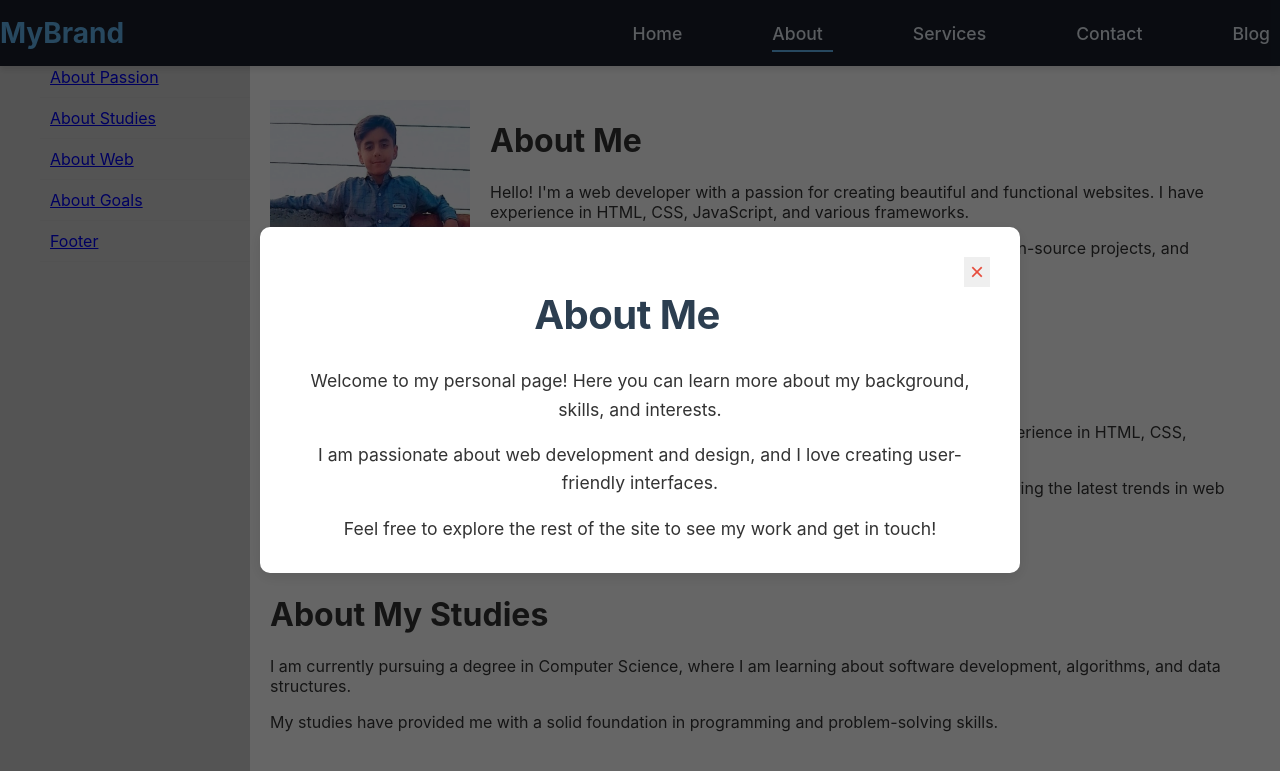
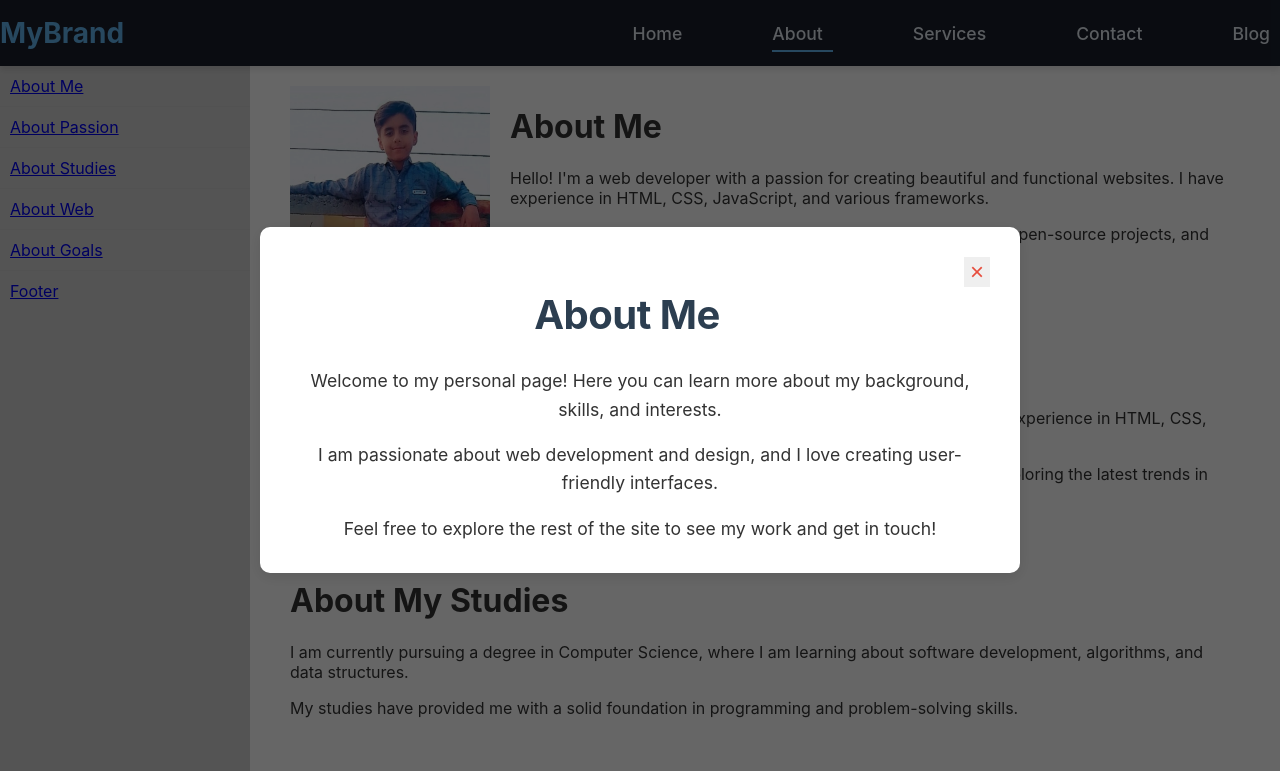
Before and after one commit to Abdullah-webanalyzer/portfolio, a plain HTML site: page About/about.html in a window 1280 px wide. Shown: the top 771 px of the page. Drawn offline with Linux system fonts and the light colour scheme.

Commit message:
added dynamic margin top to external-body to make it visible under navbar.Also added styling to make context takes 100% of external div

```diff
--- a/About/about.html
+++ b/About/about.html
@@ -38,7 +38,7 @@
         </div>
     </div>
 
-    <div class="external-body">
+    <div class="external-body" id="down_to_navbar">
         <div class="context">
             <ul>
                 <li><a href="#" data-target="about_me">About Me</a></li>
@@ -91,7 +91,6 @@
             </div>
         </div>
     </div>
-    <br>
         <footer class="site-footer" id="footer">
             <div class="footer-container">
                 <div class="footer-section footer-nav">
--- a/About/css/body.css
+++ b/About/css/body.css
@@ -1,13 +1,19 @@
-body {
-    background-color: rgba(255, 255, 255, 0);
+/* css/body.css */
+
+html, body {
+    background-color: rgba(255, 255, 255, 0); /* Confirm if transparent body background is desired */
     font-family: Inter, sans-serif;
     margin: 0;
-    padding: 0px;
+    padding: 0; /* Reset default padding here first */
     color: #333;
-    display: flex; /* Enable Flexbox for direct children of body */
-    flex-direction: column; /* Stack children (navbar, main-layout-wrapper) vertically */
-    min-height: 100vh; /* Ensure body takes at least full viewport height */
+
+    /* REQUIRED for main page vertical Flexbox */
+    display: flex;         /* Makes body a flex container */
+    flex-direction: column; /* Stacks children (navbar, main-content, footer) vertically */
+    min-height: 100vh;     /* Ensures body takes at least full viewport height */
+    height: 100%;          /* Important for consistent scaling */
 }
+
 body::-webkit-scrollbar {
     display: none;
 }
--- a/About/css/content_container.css
+++ b/About/css/content_container.css
@@ -1,17 +1,16 @@
 
 .content-container {
-    margin-left: 250px;
     display: flex;
-    align-items: top;
+    align-items: flex-start;
     gap: 20px;
     padding: 20px;
     max-width: 960px;
+    margin: 0 auto;
 }
 
 .image-area {
-    flex: 1;
-    min-width: 200px;
-    max-width: 200px;
+    width: 200px;
+    flex-shrink: 0;
 }
 
 .image-area img {
@@ -21,10 +20,10 @@
 }
 
 .text-area {
-    flex: 2;
+    flex: 1;
 }
 .top-container {
-    padding-top: 100px;
+    padding-top: 20px;
 }
 .top-container:nth-child(2) h1 {
     font-size: 1.5rem;
--- a/About/css/context.css
+++ b/About/css/context.css
@@ -1,13 +1,18 @@
 .context {
     background-color: lightgrey;
-    position: absolute;
     width: 250px;
-    height: 170%;
+    flex-shrink: 0;
+    box-sizing: border-box; /* Ensures padding is included in the 250px width */
 }
 .context ul {
     list-style-type: none;
+    padding: 0;
+    margin: 0;
 }/*  */
 .context ul li {
     padding: 10px;
     border-bottom: 1px solid #ccc;
 }
+.context ul li:last-child {
+    border-bottom: none;
+}
--- a/About/css/footer_styles.css
+++ b/About/css/footer_styles.css
@@ -1,14 +1,5 @@
-/* Main content area to push footer down */
-.main-content {
-    flex-grow: 1; /* Allows main content to take up available space */
-    padding: 2rem;
-    text-align: center;
-    color: #f0f0f0;
-}
-
-/* Footer Styling */
 .site-footer {
-    max-width: auto;
+    flex-shrink: 0;
     background-color: #0f0e17; /* Darker background for the footer */
     color: #f0f0f0;
     border-top: 1px solid #2e2e4a; /* Subtle top border */
--- a/About/css/layout.css
+++ b/About/css/layout.css
@@ -1,7 +1,13 @@
 .external-body {
     display: flex;
+    flex-grow: 1;
+    box-sizing: border-box;
+    width: 100%;
 }
 .internal-body {
     display: flex;
     flex-direction: column;
+    flex-grow: 1;
+    padding: 0 20px;
+    box-sizing: border-box;
 }
--- a/About/css/navbar_styles.css
+++ b/About/css/navbar_styles.css
@@ -1,8 +1,6 @@
-body {
-    margin: 0px;
-    padding: 0px;
-}
+
 .navbar {
+    flex-shrink: 0;
     position: fixed; /* Fixed position to stay at the top */
     width: 100%;
     background-color: #1a202c; /* Dark background for the navbar */
--- a/About/js/scroll_links.js
+++ b/About/js/scroll_links.js
@@ -1,6 +1,7 @@
 document.addEventListener('DOMContentLoaded', function() {
     const navbarHeight = document.querySelector('.navbar').offsetHeight; // Get dynamic navbar height
     const navLinks = document.querySelectorAll('a[data-target]'); // Select links with data-target
+    const down_to_navbar = document.getElementById('down_to_navbar'); // Select the div with external-body class
 
     navLinks.forEach(link => {
         link.addEventListener('click', function(e) {
@@ -20,4 +21,6 @@ document.addEventListener('DOMContentLoaded', function() {
             }
         });
     });
+    const new_margin_top=navbarHeight; // Calculate new margin-top value
+    down_to_navbar.style.marginTop = `${new_margin_top}px`; // Adjust margin-top of the div with external-body class
 });
```
